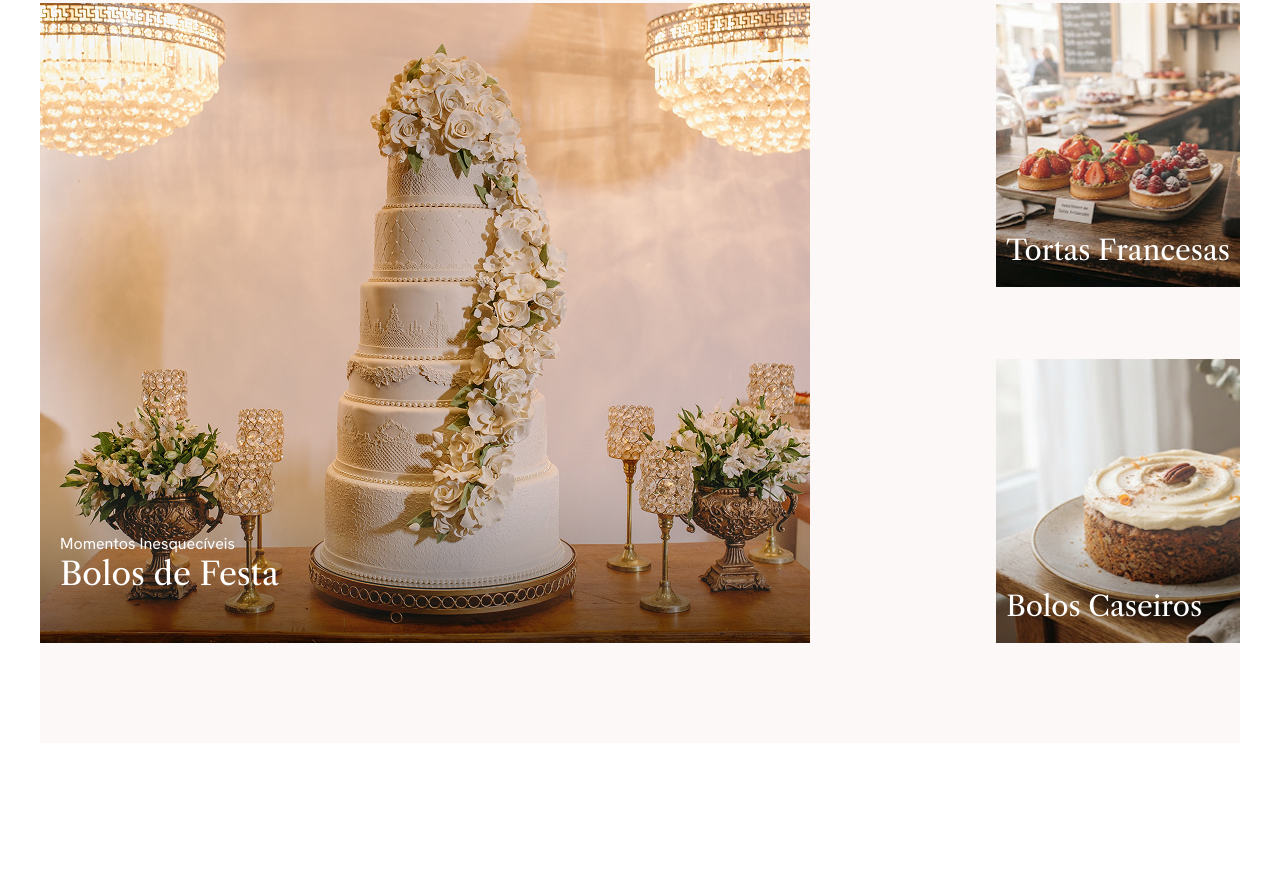
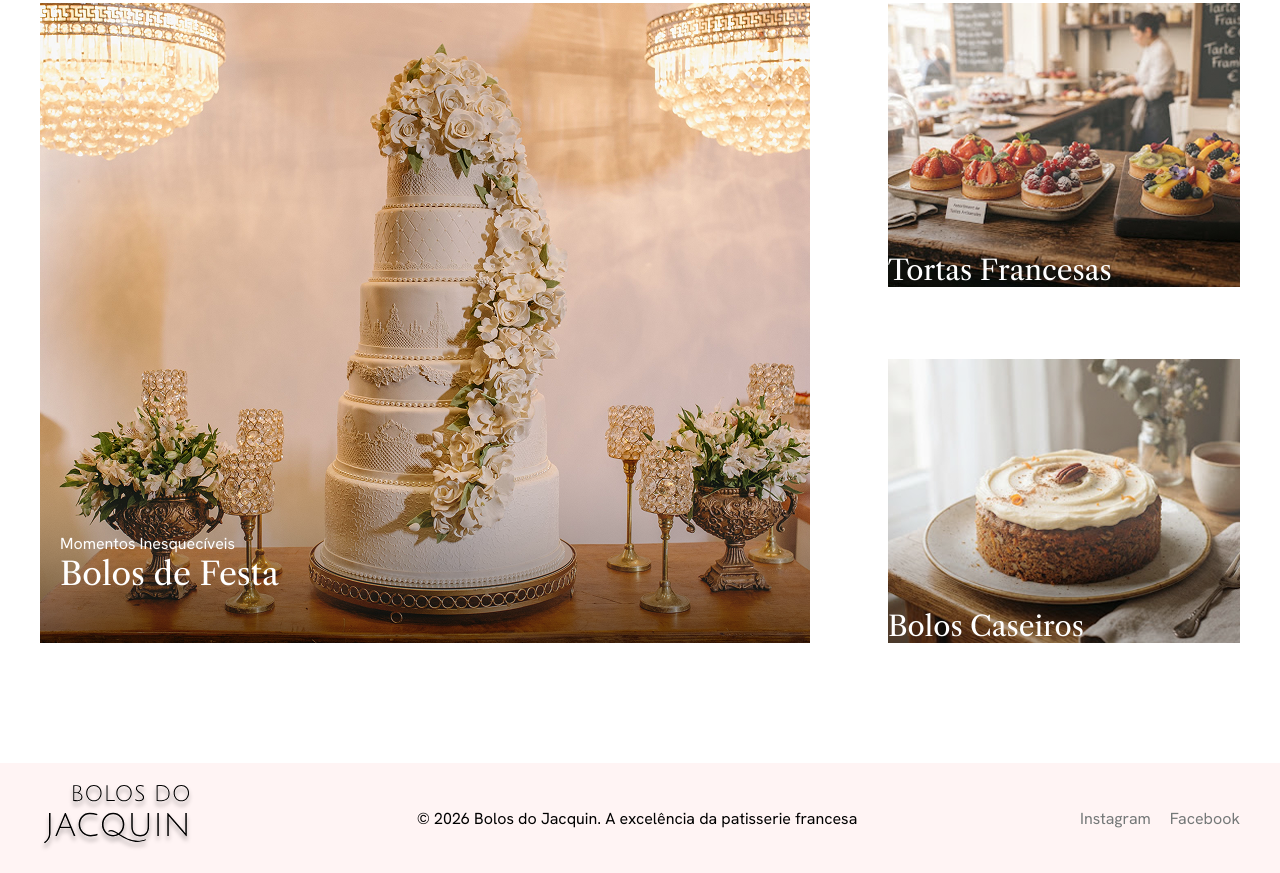
Before and after one commit to mandramos/Bolos-do-Jacquin, a plain HTML site: page home/index.html in a window 1280 px wide. Shown: the part 956-1829 px from the top of the page. Before the commit the page ends 1719 px from the top, so only its background shows below. Drawn offline with nearby package versions, Linux system fonts and the light colour scheme.

Commit message:
Inicio da pagina de cadastros elistagem de produtos

```diff
--- /dev/null
+++ b/admProdutos/style.css
@@ -0,0 +1,65 @@
+*{
+    margin: 0;
+    padding: 0;
+    box-sizing: border-box;
+}
+:root{
+    --corPrincipal: #fff4f4;
+    --fontHanken:"Hanken Grotesk", sans-serif;
+    --corDourado:#c5a028;
+}
+.container{
+    width: 95%;
+    max-width: 1200px;
+    margin: auto;
+}
+header{
+    background-color: var(--corPrincipal);
+    font-family: var(--fontHanken);
+}
+.header_container{
+    display: flex;
+    justify-content: space-between;
+    align-items: center;
+    height: 120px;
+}
+.box_busca{
+    position: relative;
+}
+.box_busca svg{
+width: 20px;
+position: absolute;
+fill: #747878;
+}
+.box_busca input{
+    padding-left: 25px;
+    padding-bottom:5px;
+    background-color: transparent;
+    border: none;
+    border-bottom: solid 1px #747878;
+    font-size: 20px;
+}
+.box-busca input:focus{
+outline: none; /* para tirar a a linha quando  "buscar doçuras for clicado" */
+}
+.link_inicio{
+color: #cccccc;
+text-decoration: none;
+font-size: 20px;
+position: relative; /* para sobrepor itens */
+text-align: center;
+
+}
+.link_inicio span{
+    color: #444444;
+    position: absolute;
+    left: -5px;
+    top: 8px;
+}
+.link_inicio hr{
+    margin-top: 7px;
+    width: 100px;
+    background-color: var(--corDourado);
+    border: none;
+    height: 1px;
+}
--- a/home/index.html
+++ b/home/index.html
@@ -51,6 +51,9 @@
             <h2>Coleções Exclusivas</h2>
             <span>Collection Exclusive</span>
             <hr>
+
+
+
             </div>
 
             <div class="container_categorias">
@@ -79,6 +82,16 @@
 
         </section>
     </main>
+    <footer>
+        <div class="home_container footer_container">
+        <img src="../img/Logo.svg" alt="logo bolos do jacquin">
+        <span>© 2026 Bolos do Jacquin. A excelência da patisserie francesa</span>
+        <nav class="nav_footer">
+            <a href="">Instagram</a>
+            <a href="">Facebook</a>
+        </nav>
+        </div>
+    </footer>
 </body>
 
 </html>
--- a/home/style.css
+++ b/home/style.css
@@ -31,7 +31,6 @@ align-items: center;
 
 
 .home_container {
-    background-color: #fdf8f8;
     max-width: 1200px; /* Largura máxima */
     width: 95%;/* Largura */
     margin: 0 auto;
@@ -223,10 +222,40 @@ font-weight: 500;
 .img_categoria3{
 
     /* width: 25%; */
-    max-width: 352px;
+    width: 352px;
     height: 284px;
     display: flex;
-    align-items: flex-end;
-    padding: 20px 10px;
+    align-items:flex-end;
     font-size: 24px;
 }
+
+/* ---------------FOOTER----------- */
+footer{
+background-color: #fff4f4;
+height: 110px;
+display: flex;
+align-items: center;
+}
+
+.footer_container{
+    display: flex;
+    justify-content: space-between;
+    align-items: center;
+
+}
+
+.nav_footer{
+    display: flex;
+    justify-content: space-between;
+    width: 160px;
+}
+
+.footer_container span,
+.nav_footer a{
+font-family:"Hanken Grotesk", sans-serif;
+
+}
+.nav_footer a{
+    text-decoration: none;
+    color: #747878;
+}
```
Also changed, not shown: admProdutos/index.html (added, +44 -0 lines), img/Logo Bolos do Jacquin.png (added), img/cake-slice.svg (added), img/magnifying-glass-solid-full.svg (added).
